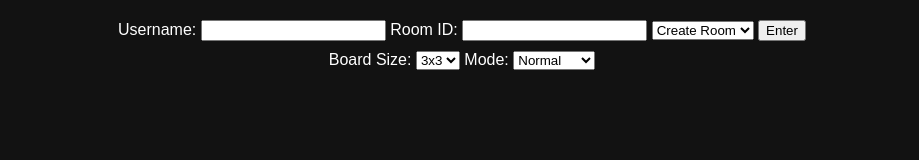
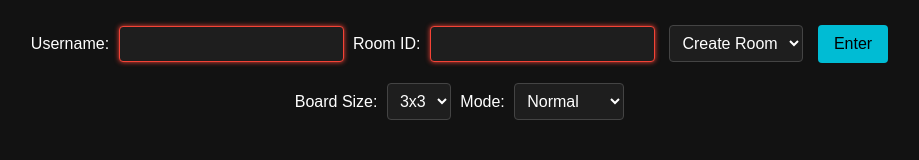
Before and after one commit to dalvivishal/tic_tac_toe_web, a plain HTML site: page public/index.html in a window 1280 px wide. Both pictures are taken after a click on the button "Enter". Shown: the whole page, without its empty margins (178-1097 px from the left). Drawn offline with nearby package versions, Linux system fonts and the light colour scheme.

Commit message:
Add styling and validation

```diff
--- a/public/client.js
+++ b/public/client.js
@@ -23,22 +23,42 @@ joinBtn.onclick = () => {
   const username = usernameInput.value.trim();
   const roomId = roomInput.value.trim();
   const role = roleSelect.value;
-  const boardSize = parseInt(boardSizeSelect.value);
+  const boardSize = boardSizeSelect.value;
   const gameMode = gameModeSelect.value;
-  if (!username || !roomId) return;
 
+  let valid = true;
+
+  // Helper to flag and shake invalid fields
+  function invalidate(el) {
+    el.classList.add('invalid', 'shake');
+    setTimeout(() => el.classList.remove('shake'), 300);
+    valid = false;
+  }
+
+  // Reset old validation
+  [usernameInput, roomInput, roleSelect, boardSizeSelect, gameModeSelect].forEach(el => {
+    el.classList.remove('invalid');
+  });
+
+  if (!username) invalidate(usernameInput);
+  if (!roomId) invalidate(roomInput);
+  if (!role) invalidate(roleSelect);
+  if (!boardSize) invalidate(boardSizeSelect);
+  if (!gameMode) invalidate(gameModeSelect);
+
+  if (!valid) return;
+
+  // Proceed if all fields are valid
   socket = new WebSocket('ws://localhost:3000');
-
   socket.onopen = () => {
-    // Send create or join request
     socket.send(JSON.stringify({
       type: 'join',
       clientId,
       username,
       roomId,
       role,
-      boardSize: role === 'create' ? boardSize : undefined,
-      gameMode: role === 'create' ? gameMode : undefined
+      boardSize: parseInt(boardSize),
+      gameMode
     }));
     statusDiv.innerText = 'Waiting for opponent...';
   };
--- a/public/index.html
+++ b/public/index.html
@@ -54,15 +54,81 @@
         grid-template-columns: repeat(3, 70px);
       }
     }
+
+    input,
+    select {
+      background-color: #1e1e1e;
+      color: #fff;
+      border: 1px solid #444;
+      padding: 8px;
+      margin: 5px;
+      border-radius: 4px;
+      font-size: 1em;
+    }
+
+    input:focus,
+    select:focus {
+      outline: none;
+      border-color: #00bcd4;
+      box-shadow: 0 0 5px #00bcd4;
+    }
+
+    button {
+      background-color: #00bcd4;
+      color: #000;
+      border: none;
+      padding: 10px 16px;
+      margin: 5px;
+      border-radius: 4px;
+      cursor: pointer;
+      font-size: 1em;
+      transition: background 0.3s;
+    }
+
+    button:hover {
+      background-color: #00acc1;
+    }
+
+    input.invalid,
+    select.invalid {
+      border-color: #f44336;
+      box-shadow: 0 0 5px #f44336;
+    }
+
+    @keyframes shake {
+      0% {
+        transform: translateX(0);
+      }
+
+      25% {
+        transform: translateX(-5px);
+      }
+
+      50% {
+        transform: translateX(5px);
+      }
+
+      75% {
+        transform: translateX(-5px);
+      }
+
+      100% {
+        transform: translateX(0);
+      }
+    }
+
+    .shake {
+      animation: shake 0.3s ease;
+    }
   </style>
   <script src="https://cdn.jsdelivr.net/npm/canvas-confetti@1.6.0/dist/confetti.browser.min.js"></script>
 </head>
 
 <body>
   <div id="login">
-    Username: <input id="username" />
-    Room ID: <input id="room" />
-    <select id="role">
+    Username: <input id="username" required />
+    Room ID: <input id="room" required />
+    <select id="role" required>
       <option value="create">Create Room</option>
       <option value="join">Join Room</option>
     </select>
@@ -71,13 +137,13 @@
 
   <div id="settings">
     Board Size:
-    <select id="boardSize">
+    <select id="boardSize" required>
       <option value="3">3x3</option>
       <option value="4">4x4</option>
       <option value="5">5x5</option>
     </select>
     Mode:
-    <select id="gameMode">
+    <select id="gameMode" required>
       <option value="normal">Normal</option>
       <option value="advanced">Advanced</option>
     </select>
```
